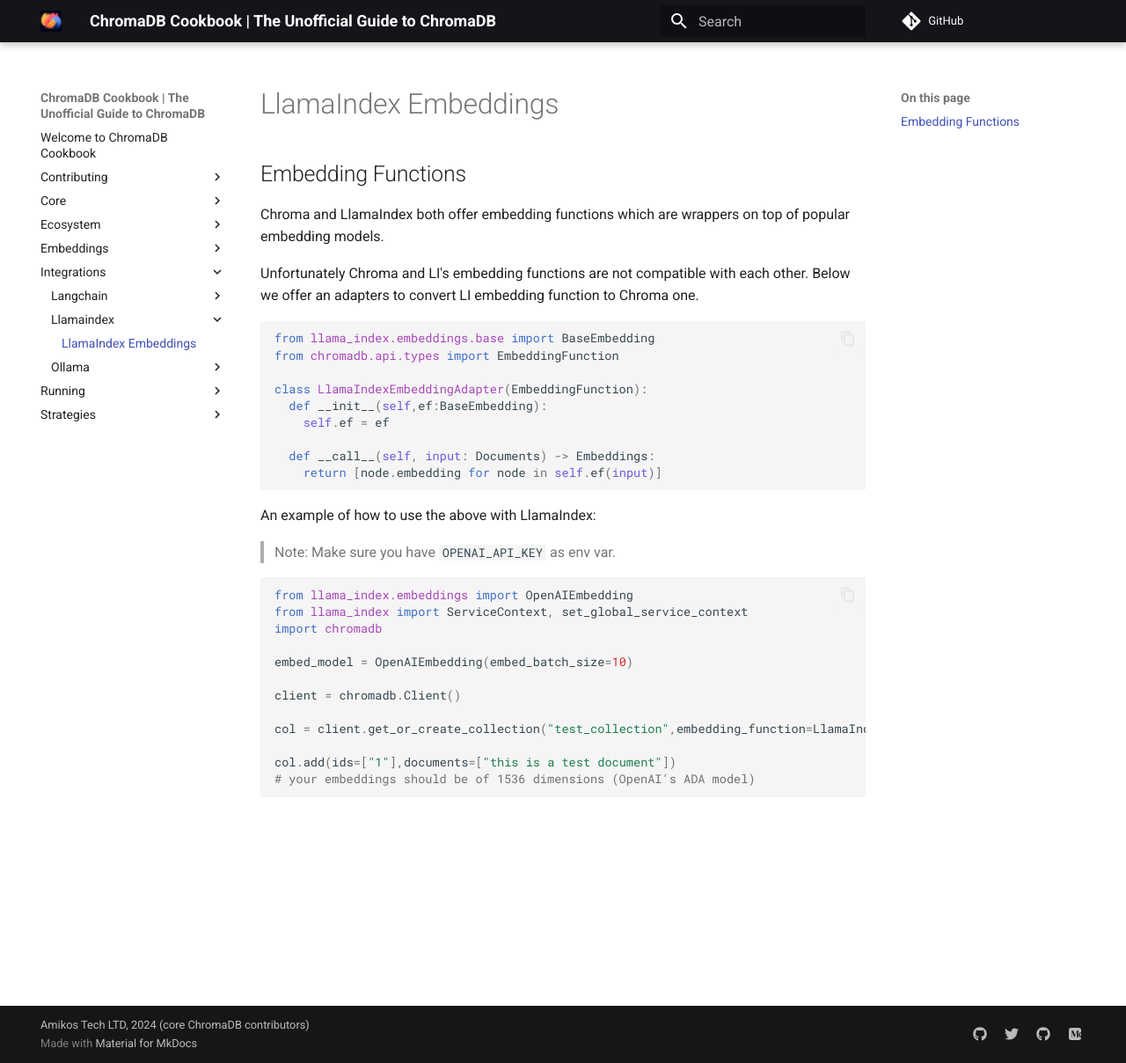
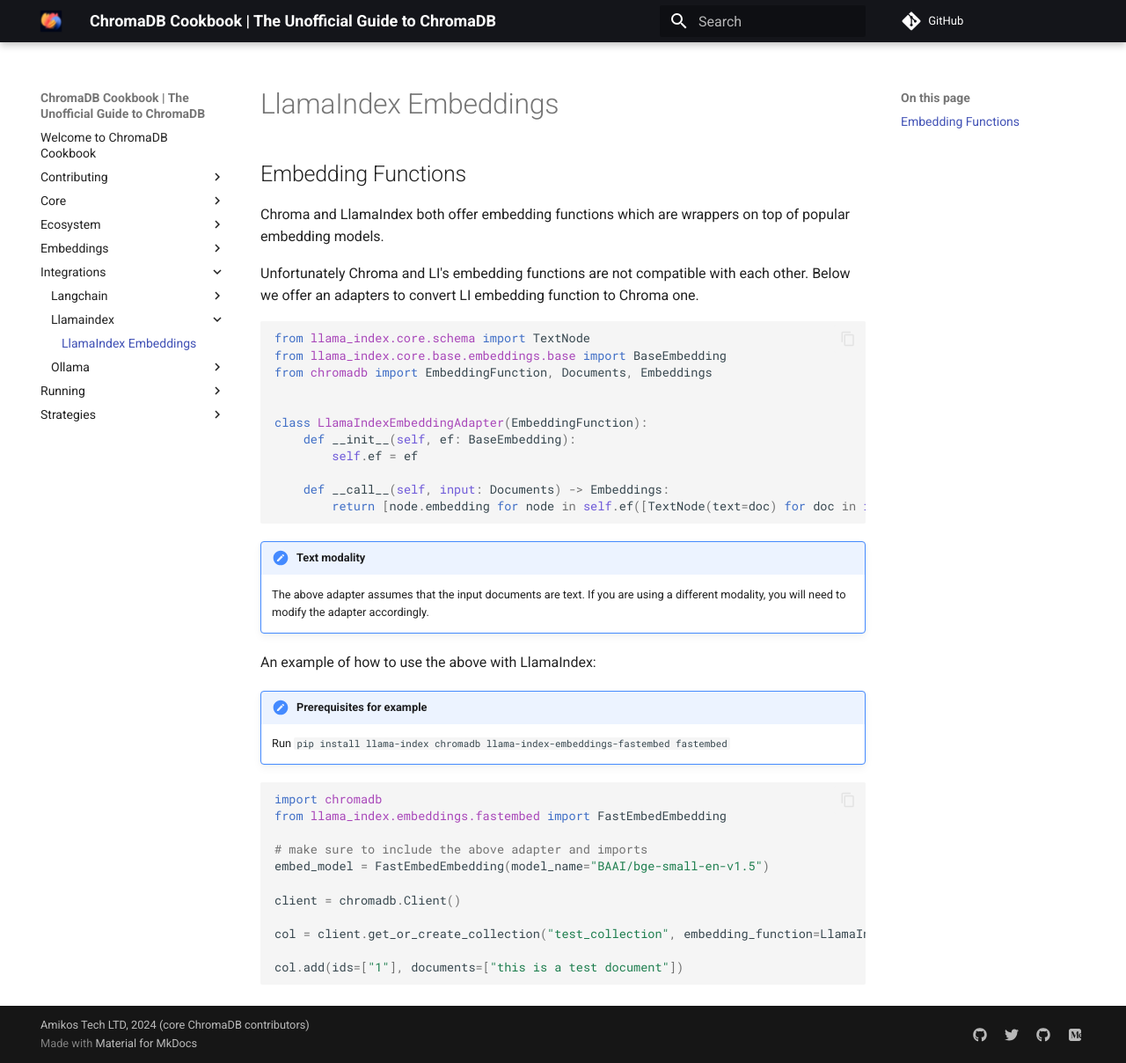
Before and after one commit to amikos-tech/chroma-cookbook, an MkDocs documentation site: the page built from docs/integrations/llamaindex/embeddings.md, in a window 1280 px wide and 1208 px high. Shown: the whole window at 88% size. Built offline with MkDocs 1.6.1 and Material for MkDocs 9.7.7, drawn with Linux system fonts in a browser that asks for light colours; comment, search, counter and statistics services are not loaded.

Commit message:
feat: Updated LlamaIndex EF adapter example

````diff
--- a/docs/integrations/llamaindex/embeddings.md
+++ b/docs/integrations/llamaindex/embeddings.md
@@ -4,36 +4,45 @@
 
 Chroma and LlamaIndex both offer embedding functions which are wrappers on top of popular embedding models.
 
-Unfortunately Chroma and LI's embedding functions are not compatible with each other. Below we offer an adapters to convert LI embedding function to Chroma one.
+Unfortunately Chroma and LI's embedding functions are not compatible with each other. Below we offer an adapters to
+convert LI embedding function to Chroma one.
 
 ```python
-from llama_index.embeddings.base import BaseEmbedding
-from chromadb.api.types import EmbeddingFunction
+from llama_index.core.schema import TextNode
+from llama_index.core.base.embeddings.base import BaseEmbedding
+from chromadb import EmbeddingFunction, Documents, Embeddings
+
 
 class LlamaIndexEmbeddingAdapter(EmbeddingFunction):
-  def __init__(self,ef:BaseEmbedding):
-    self.ef = ef
+    def __init__(self, ef: BaseEmbedding):
+        self.ef = ef
 
-  def __call__(self, input: Documents) -> Embeddings:
-    return [node.embedding for node in self.ef(input)]
+    def __call__(self, input: Documents) -> Embeddings:
+        return [node.embedding for node in self.ef([TextNode(text=doc) for doc in input])]
 
 ```
 
+!!! warn "Text modality"
+
+    The above adapter assumes that the input documents are text. If you are using a different modality,
+    you will need to modify the adapter accordingly.
+
 An example of how to use the above with LlamaIndex:
 
-> Note: Make sure you have `OPENAI_API_KEY` as env var.
+!!! note "Prerequisites for example"
+
+    Run `pip install llama-index chromadb llama-index-embeddings-fastembed fastembed`
 
 ```python
-from llama_index.embeddings import OpenAIEmbedding
-from llama_index import ServiceContext, set_global_service_context
 import chromadb
+from llama_index.embeddings.fastembed import FastEmbedEmbedding
 
-embed_model = OpenAIEmbedding(embed_batch_size=10)
+# make sure to include the above adapter and imports
+embed_model = FastEmbedEmbedding(model_name="BAAI/bge-small-en-v1.5")
 
 client = chromadb.Client()
 
-col = client.get_or_create_collection("test_collection",embedding_function=LlamaIndexEmbeddingAdapter(embed_model))
+col = client.get_or_create_collection("test_collection", embedding_function=LlamaIndexEmbeddingAdapter(embed_model))
 
-col.add(ids=["1"],documents=["this is a test document"])
-# your embeddings should be of 1536 dimensions (OpenAI's ADA model)
+col.add(ids=["1"], documents=["this is a test document"])
 ```
````
